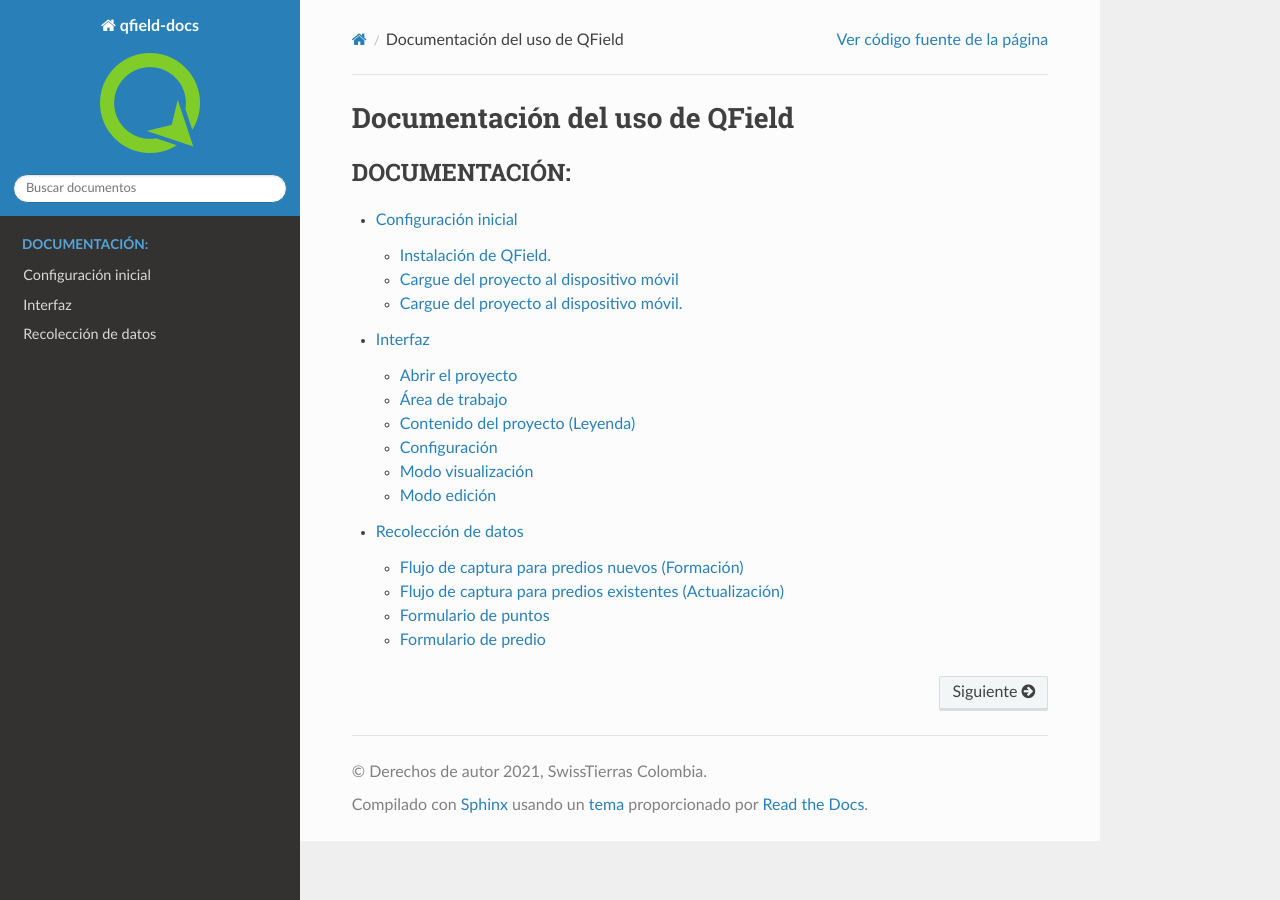
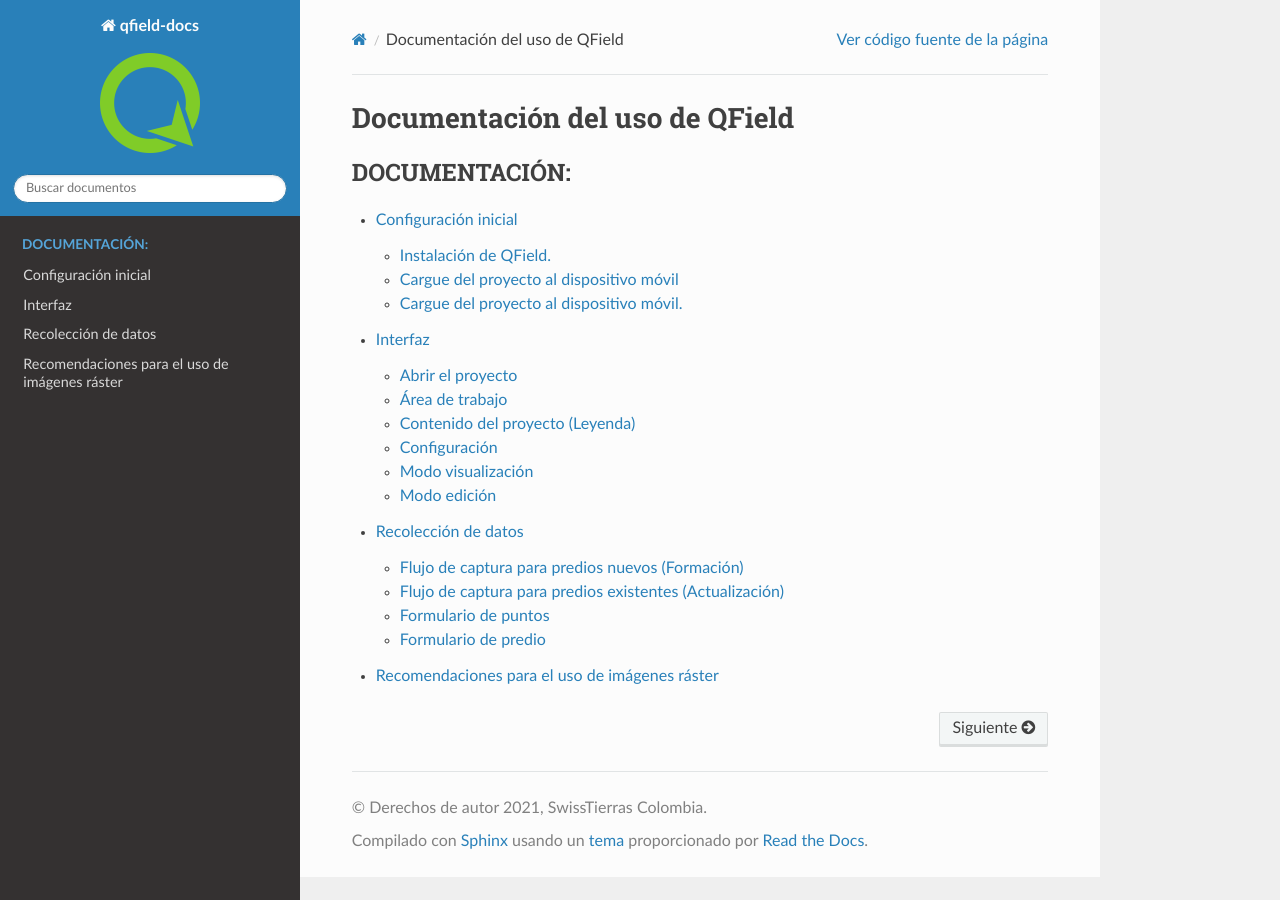
Before and after one commit to SwissTierrasColombia/QField-LADM-COL-docs, a Sphinx documentation site: the page built from source/index.rst, in a window 1280 px wide. Built offline with Sphinx 7.4.7 and the Read the Docs theme 2.0.0, drawn with Linux system fonts in a browser that asks for light colours; some of the changed lines change nothing that is shown.

Commit message:
Adición de requisitos para el manejo de imágenes raster

```diff
--- /dev/null
+++ b/source/imagenes_raster.md
@@ -0,0 +1,10 @@
+# Recomendaciones para el uso de imágenes ráster
+
+1. La información Raster en QField es unicamente de visualización y no de procesamiento.
+2. Se sugiere 3 bandas es suficiente para la imagen ráster, máximo 4 en caso de incluir una banda alfa o de transparencia.
+3. No se cuenta con un tamaño máximo de pixel, pero es necesario tener presente que este tamaño tiene un gran impacto en el tamaño de la imagen y la velocidad con la que la imagen carga en el dispositivo móvil.
+4. Para renderizar, un requisito es crear los piramidales de la imagen para que no sea necesario leer el archivo completo por el dispositivo móvil, esto afectara el rendimiento del dispositivo y la batería. Por lo tanto, cualquier dato ráster debe venir con piramidales.
+5. La compresión de archivos es deseable debido al almacenamiento limitado en los dispositivos. JPEG2K, JPEG o WEBP son buenas opciones.
+6. En caso de querer tener toda la configuración de compresión al interior de las imágenes, es posible usar la configuración COG, la cual ya viene con todos los requisitos necesarios para mejorar el funcionamiento de las imágenes en QField.
+
+   `gdal_translate.exe -of COG -co COMPRESS=WEBP source.tif destination.tif`
--- a/source/index.rst
+++ b/source/index.rst
@@ -8,3 +8,4 @@
    configuracion_inicial.md
    interfaz.md
    recoleccion_datos.md
+   imagenes_raster.md
```
